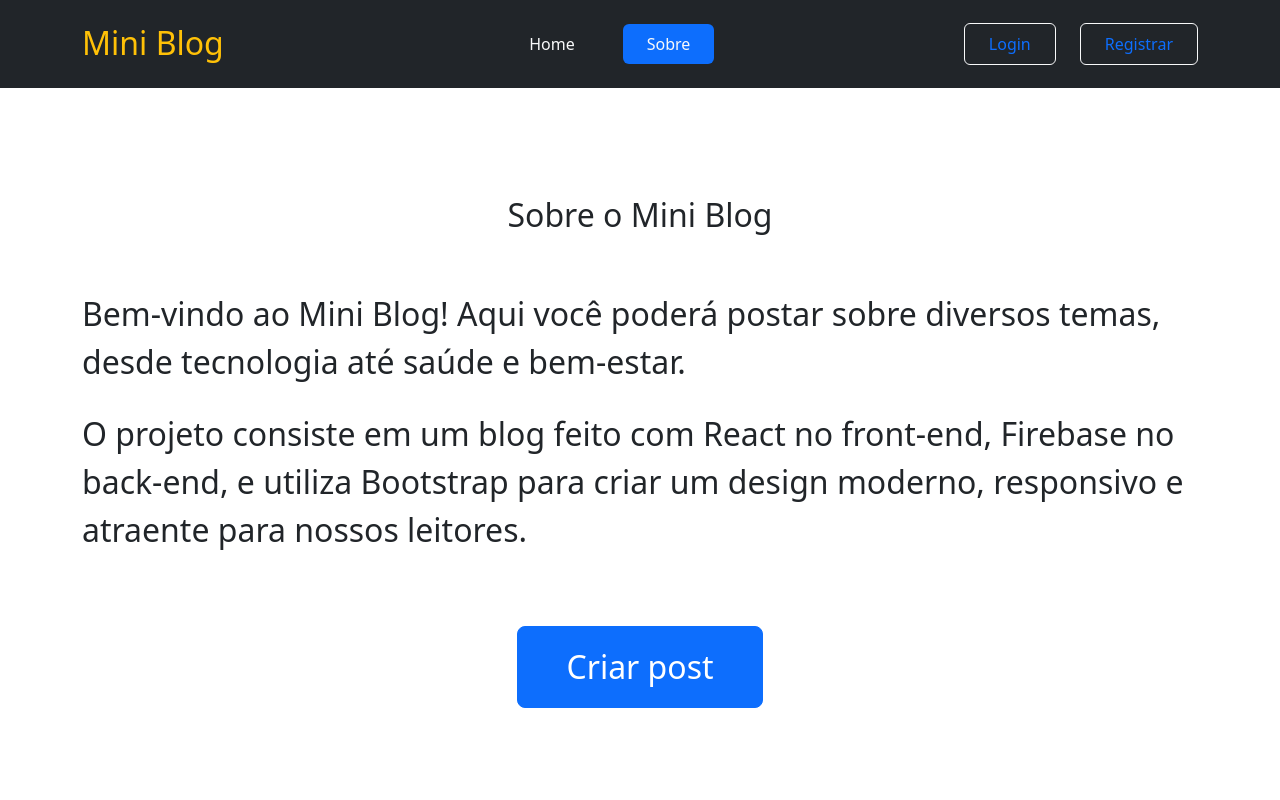
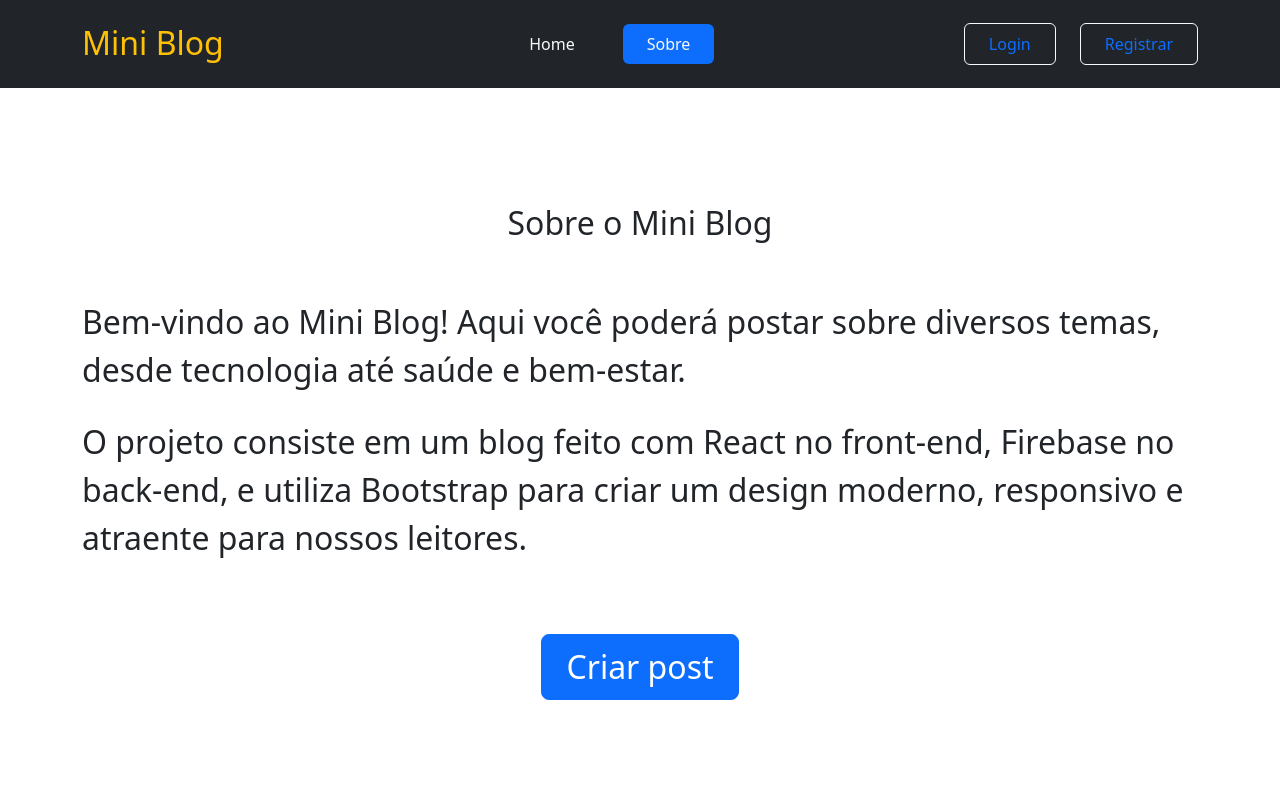
Before and after one commit to aleretamero/miniblog, a React (Create React App) app: page /about in a window 1280 px wide. Shown: the top 800 px of the page. Built offline with nearby package versions, Linux system fonts and the light colour scheme; no server answers.

Commit message:
Update index.jsx

```diff
--- a/src/pages/About/index.jsx
+++ b/src/pages/About/index.jsx
@@ -19,7 +19,7 @@ const About = () => {
       <div>
         <Link
           to="/posts/create"
-          className="btn btn-primary btn-lg m-5 py-3 px-5 fs-2"
+          className="btn btn-primary btn-lg m-5 py-2 px-4 fs-2"
         >
           Criar post
         </Link>
```
